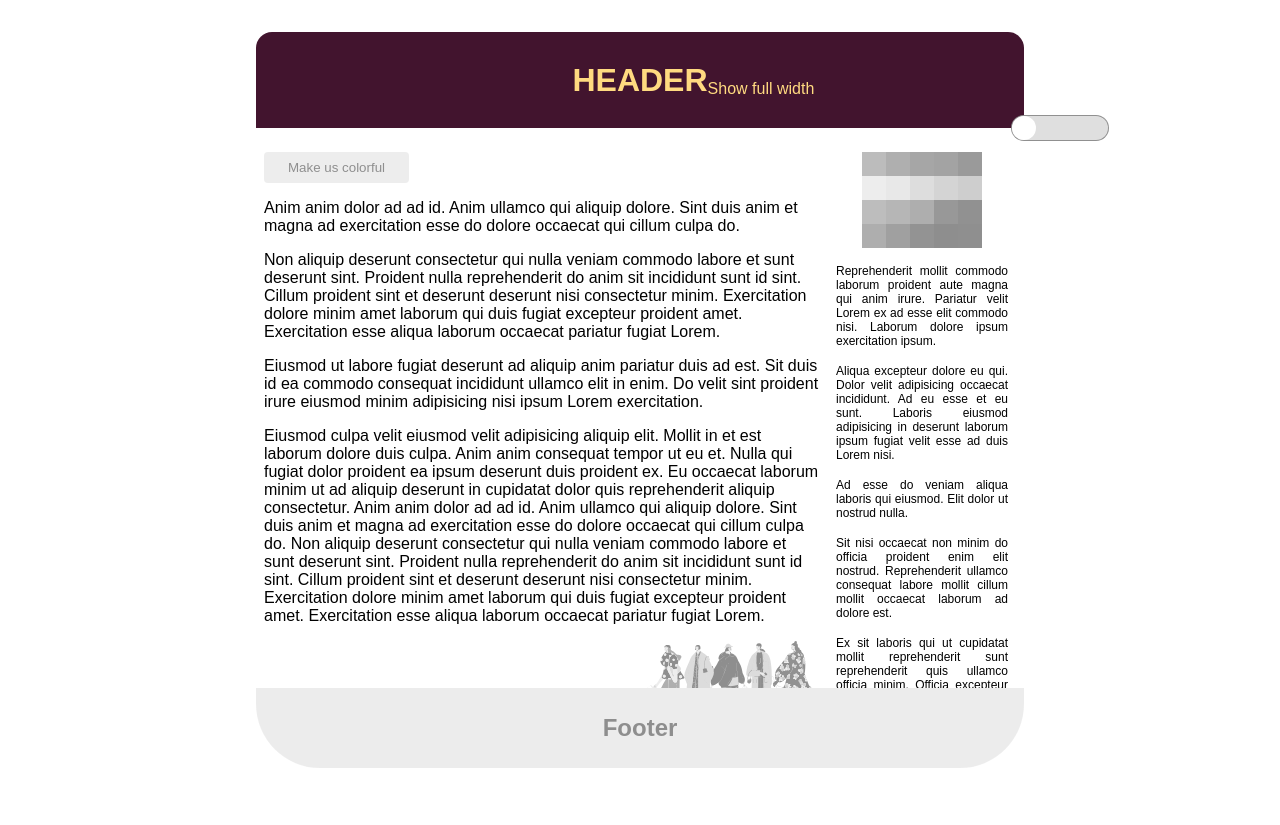
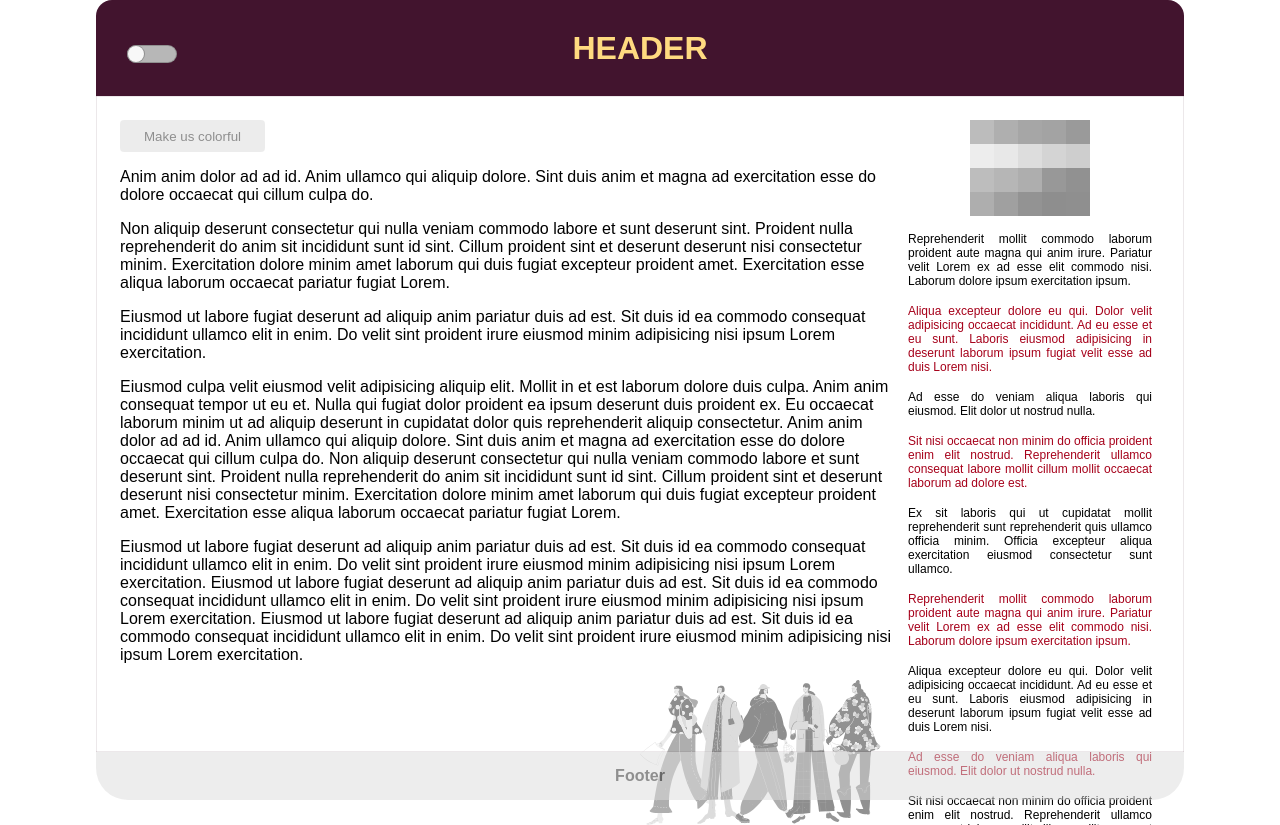
Before and after one commit to Skowronek-Jaskula/simple-but-not-easy, a website: page index.html in a window 1280 px wide. Before the commit the page ends 800 px from the top, so only its background shows below. Drawn offline with nearby package versions, Linux system fonts and the light colour scheme; files that its build step writes are made by us from their sources.

Commit message:
SIMPLE: day 5 - start

```diff
--- a/index.html
+++ b/index.html
@@ -12,12 +12,11 @@
     <header class="header">
       <h1>HEADER</h1>
       <div class="controller">
-        <label class="controller__label" for="input">Show full width</label>
         <input
           class="controller__input"
           type="checkbox"
           id="input"
-          data-label="Full width"
+          data-label="Full"
         />
       </div>
     </header>
@@ -60,6 +59,18 @@
           Exercitation dolore minim amet laborum qui duis fugiat excepteur
           proident amet. Exercitation esse aliqua laborum occaecat pariatur
           fugiat Lorem.
+        </p>
+        <p>
+          Eiusmod ut labore fugiat deserunt ad aliquip anim pariatur duis ad
+          est. Sit duis id ea commodo consequat incididunt ullamco elit in enim.
+          Do velit sint proident irure eiusmod minim adipisicing nisi ipsum
+          Lorem exercitation. Eiusmod ut labore fugiat deserunt ad aliquip anim
+          pariatur duis ad est. Sit duis id ea commodo consequat incididunt
+          ullamco elit in enim. Do velit sint proident irure eiusmod minim
+          adipisicing nisi ipsum Lorem exercitation. Eiusmod ut labore fugiat
+          deserunt ad aliquip anim pariatur duis ad est. Sit duis id ea commodo
+          consequat incididunt ullamco elit in enim. Do velit sint proident
+          irure eiusmod minim adipisicing nisi ipsum Lorem exercitation.
         </p>
       </article>
       <aside class="main__sidebar">
@@ -107,11 +118,35 @@
           reprehenderit quis ullamco officia minim. Officia excepteur aliqua
           exercitation eiusmod consectetur sunt ullamco.
         </p>
+        <p>
+          Reprehenderit mollit commodo laborum proident aute magna qui anim
+          irure. Pariatur velit Lorem ex ad esse elit commodo nisi. Laborum
+          dolore ipsum exercitation ipsum.
+        </p>
+        <p>
+          Aliqua excepteur dolore eu qui. Dolor velit adipisicing occaecat
+          incididunt. Ad eu esse et eu sunt. Laboris eiusmod adipisicing in
+          deserunt laborum ipsum fugiat velit esse ad duis Lorem nisi.
+        </p>
+        <p>
+          Ad esse do veniam aliqua laboris qui eiusmod. Elit dolor ut nostrud
+          nulla.
+        </p>
+        <p>
+          Sit nisi occaecat non minim do officia proident enim elit nostrud.
+          Reprehenderit ullamco consequat labore mollit cillum mollit occaecat
+          laborum ad dolore est.
+        </p>
+        <p>
+          Ex sit laboris qui ut cupidatat mollit reprehenderit sunt
+          reprehenderit quis ullamco officia minim. Officia excepteur aliqua
+          exercitation eiusmod consectetur sunt ullamco.
+        </p>
       </aside>
       <img class="main__image" src="./assets/images/women-fashion.svg" alt="" />
     </main>
     <footer class="footer">
-      <h2>Footer</h2>
+      <h4>Footer</h4>
     </footer>
     <script>
       function toggleColors() {
--- a/styles/base/_reset.scss
+++ b/styles/base/_reset.scss
@@ -12,7 +12,7 @@ html {
 
 body {
   font-family: Ubuntu, sans-serif;
-  margin: variables.$body-top-margin auto;
+  margin: 0 auto;
 }
 
 input,
--- a/styles/components/_controller.scss
+++ b/styles/components/_controller.scss
@@ -2,20 +2,22 @@
 @use "../utilities/mixins" as *;
 @use "../utilities/colors" as *;
 
-$_controller-height: 1.5rem;
-$_controller-width: 6rem;
+$_controller-height: 1rem;
+$_controller-width: 3rem;
 
 .controller {
+  left: 2rem;
+  position: absolute;
+
   &__input[type="checkbox"] {
     @include border-radius(calc(#{$_controller-height} / 2));
 
     appearance: none;
-    background-color: $grey2;
+    background-color: $grey3;
     bottom: calc($_controller-height / -2);
     box-shadow: 0 0 0 1px $grey4;
     height: $_controller-height;
-    position: absolute;
-    right: calc(calc(-1 * $_controller-width) + calc($_controller-height / 2));
+    position: relative;
     width: $_controller-width;
 
     &,
@@ -27,7 +29,8 @@ $_controller-width: 6rem;
     &::before {
       @include border-radius(calc($_controller-height / 2));
 
-      background-color: white;
+      background-color: $grey1;
+      box-shadow: 0 0 0 1px $grey4;
       content: "";
       display: block;
       height: $_controller-height;
@@ -38,8 +41,10 @@ $_controller-width: 6rem;
 
     &::after {
       align-items: center;
+      color: #fff;
       content: attr(data-label);
       display: flex;
+      font-size: 0.75rem;
       height: $_controller-height;
       justify-content: center;
       position: absolute;
@@ -47,7 +52,7 @@ $_controller-width: 6rem;
     }
 
     &:checked {
-      background-color: #f03;
+      background-color: variables.$cap-velvet-2;
 
       &::before {
         left: calc($_controller-width - $_controller-height);
@@ -55,29 +60,23 @@ $_controller-width: 6rem;
 
       &::after {
         opacity: 1;
-        // content: attr(data-label);
       }
     }
 
     &:not(:checked) {
       &::after {
         opacity: 0;
-        // content: attr(data-label);
       }
     }
-  }
-
-  &__label {
-    position: absolute;
   }
 }
 
 body {
   &:has(.controller__input:checked) {
-    --content-width: 80vw;
+    --content-width: 100vw;
   }
 
   &:has(.controller__input:not(:checked)) {
-    --content-width: 60vw;
+    --content-width: 85vw;
   }
 }
--- a/styles/layout/_footer.scss
+++ b/styles/layout/_footer.scss
@@ -5,7 +5,7 @@
 .footer {
   @extend %layout-width;
 
-  @include mixins.border-radius(4rem, "bottom");
+  @include mixins.border-radius(2rem, "bottom");
   @include mixins.toggle-colors();
 
   background-color: variables.$cap-yellow-1;
--- a/styles/layout/_main.scss
+++ b/styles/layout/_main.scss
@@ -5,6 +5,7 @@
 .main {
   @extend %layout-width;
 
+  box-shadow: inset 0 0 1px variables.$cap-velvet-5;
   display: grid;
   gap: 1rem;
   grid-template-areas:
@@ -12,9 +13,8 @@
     "article  article   sidebar"
     ".        image     sidebar";
   grid-template-columns: 2fr 1fr 1fr;
-  max-height: calc(100vh - 10rem - 5rem);
-  overflow: auto;
-  padding: 0.5rem;
+  height: calc(100vh - variables.$header-height - variables.$footer-height);
+  padding: 0.5rem 1.5rem;
 
   &__button {
     @include mixins.border-radius(0.25rem);
@@ -23,6 +23,7 @@
     background-color: variables.$cap-yellow-1;
     color: variables.$cap-velvet-5;
     grid-area: button;
+    height: 2rem;
     margin-top: 1rem;
     padding: 0.5rem 1.5rem;
     width: fit-content;
@@ -40,6 +41,10 @@
     p {
       font-size: 0.75rem;
       text-align: justify;
+
+      &:nth-child(odd) {
+        color: variables.$cap-red-5;
+      }
     }
   }
 
--- a/styles/utilities/_mixins.scss
+++ b/styles/utilities/_mixins.scss
@@ -15,6 +15,7 @@
   opacity: 0.5;
   transition: 0.2s all;
 
+  &:hover,
   &.colorful {
     filter: none;
     opacity: 1;
--- a/styles/utilities/_variables.scss
+++ b/styles/utilities/_variables.scss
@@ -3,8 +3,7 @@ $cap-velvet-2: #802b73;
 $cap-velvet-5: #42142e;
 $cap-red-5: #a6001a;
 $header-height: 6rem;
-$footer-height: 5rem;
-$body-top-margin: 2rem;
+$footer-height: 3rem;
 
 /// Width of border in **normal** state.
 /// @type Number
```
Also changed, not shown: assets/images/piatkowo.jpg (added), assets/targets/target-day2.png (renamed from assets/images/targets/target-day2.png), assets/targets/target-day3(grid).jpg (renamed from assets/images/targets/target-day3(grid).jpg), assets/targets/target-day3.jpg (renamed from assets/images/targets/target-day3.jpg), assets/targets/target-day4-1.jpg (renamed from assets/this-branch/target1.jpg), assets/targets/target-day4-2.jpg (renamed from assets/this-branch/target2.jpg), assets/targets/target-day4-3.jpg (renamed from assets/this-branch/target3.jpg).
